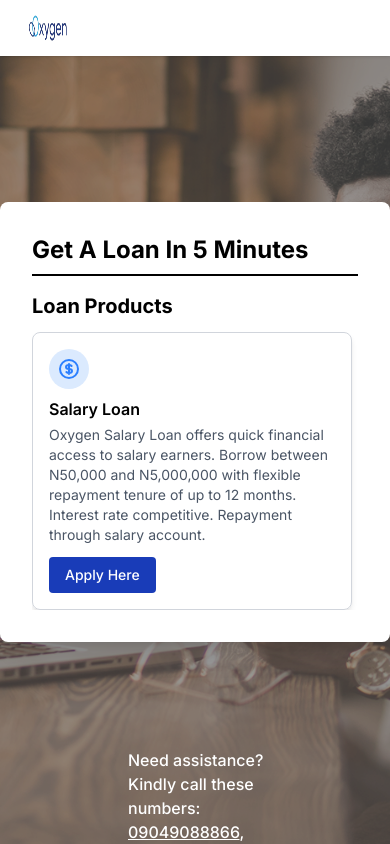
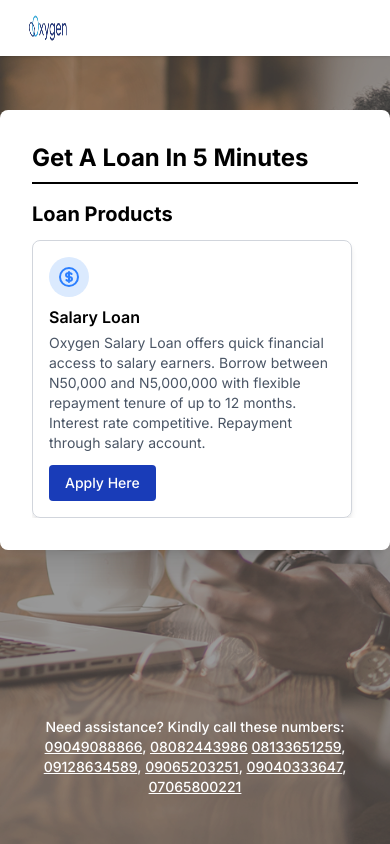
Before and after one commit to T4910/oxygen-demo, a Next.js app: page / in a window 390 px wide. Built offline with nearby package versions, Linux system fonts and the light colour scheme.

Commit message:
📱 feat: made it a bit more responsive

```diff
--- a/src/app/layout.tsx
+++ b/src/app/layout.tsx
@@ -22,8 +22,8 @@ export default function RootLayout({
       <body className={inter.className}>
         <main className="min-h-screen">
           <Header />
-        <div className="w-full min-h-screen flex items-center lg:pl-32">
-          <div className="bg-white bg-opacity-95 backdrop-filter backdrop-blur-sm rounded-lg shadow-xl w-full max-w-md p-8">
+          <div className="w-full min-h-[500px] flex items-center max-lg:justify-center pt-[13dvh] lg:pl-32">
+            <div className="bg-white bg-opacity-95 backdrop-filter backdrop-blur-sm rounded-lg shadow-xl w-full max-w-md md:max-w-xl lg:max-w-md p-8">
               <h1 className="text-2xl font-bold mb-1">Get A Loan In 5 Minutes</h1>
               <div className="underline-custom"></div>
                 {children}
--- a/src/components/Footer.tsx
+++ b/src/components/Footer.tsx
@@ -1,9 +1,9 @@
 export default function Footer() {
   return (
-    <footer className="fixed h-24 bottom-0 left-0 w-full bg-transparent z-10 pl-32">
-      <p className="text-white font-medium w-[55%]">
-      Need assistance? Kindly call these numbers: <u>09049088866</u>, <u>08082443986</u> <br />
-      <u>08133651259</u>, <u>09128634589</u>, <u>09065203251</u>, <u>09040333647</u>, <u>07065800221</u>
+    <footer className="fixed h-[15dvh] lg:h-24 bottom-0 left-0 w-full bg-transparent z-10 px-3 sm:px-8 lg:pl-32">
+      <p className="text-white text-sm sm:text-base font-medium text-center lg:text-left lg:w-[55%]">
+        Need assistance? Kindly call these numbers: <u>09049088866</u>, <u>08082443986</u> <br className="max-md:hidden"/>
+        <u>08133651259</u>, <u>09128634589</u>, <u>09065203251</u>, <u>09040333647</u>, <u>07065800221</u>
       </p>
     </footer>
   );
```
Lines whose indentation alone changed are shown as unchanged.
